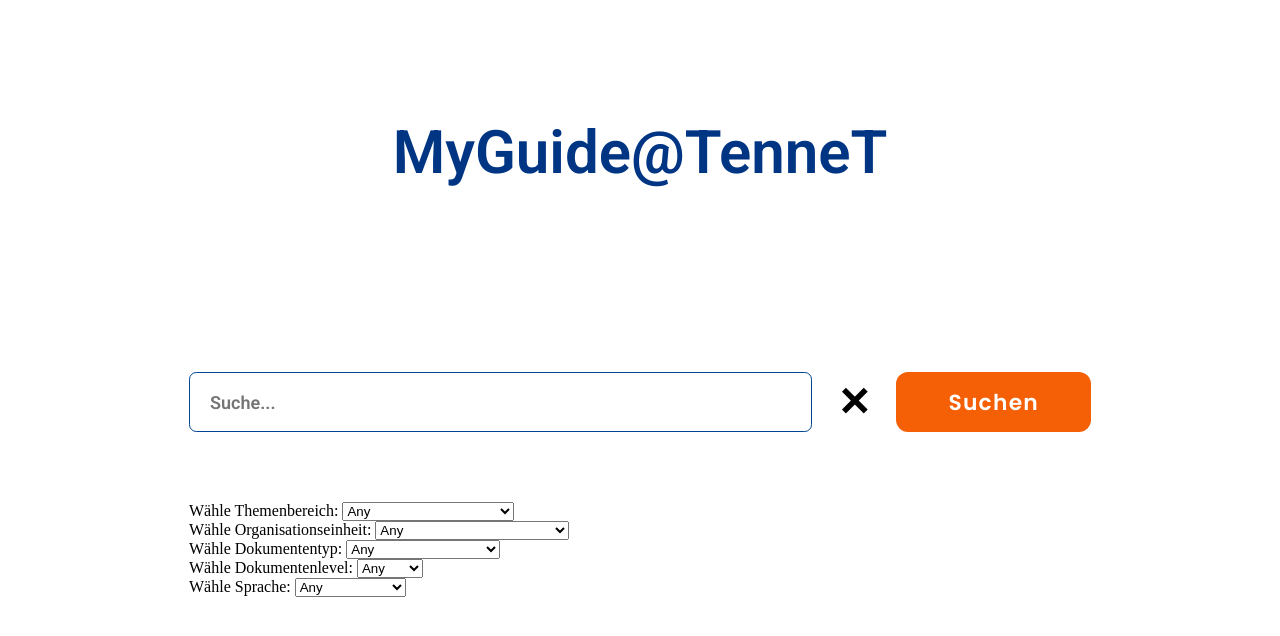
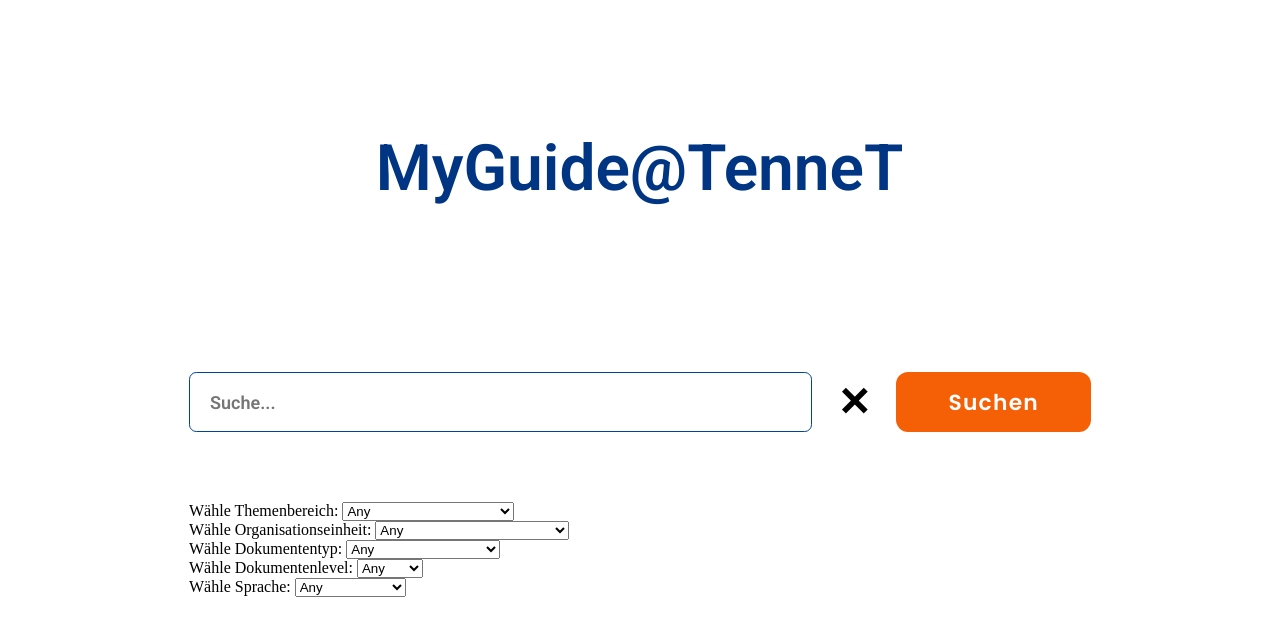
Before and after one commit to mariusk0/MyGuide_TenneT, a website built with Parcel: page Front_End/index.html in a window 1280 px wide. Shown: the part 148-784 px from the top of the page. Built offline with nearby package versions, Linux system fonts and the light colour scheme.

Commit message:
fixed headline

```diff
--- a/Front_End/index.css
+++ b/Front_End/index.css
@@ -1,18 +1,16 @@
 .myguidetennet1 {
   margin: 0;
-  position: relative;
-  font-size: 200;
-  font-weight: bold;
-  font-family: var(--font-roboto);
-}
-.myguidetennet {
   position: absolute;
-  top: 350px;
-  left: calc(50% - 291px);
-  display: flex;
-  flex-direction: row;
-  align-items: flex-start;
-  justify-content: flex-start;
+  top: 279px;
+  left: calc(50% - 608px);
+  font-size: var(--font-size-45xl);
+  font-weight: 700;
+  font-family: 'Roboto', sans-serif;
+  color: var(--color-darkslateblue-100);
+  text-align: center;
+  display: inline-block;
+  width: 1215px;
+  height: 77px;
 }
 .tennet-logo-icon2 {
   position: absolute;
@@ -125,18 +123,7 @@
   color: var(--color-darkslateblue-100);
   font-family: var(--font-inter);
 }
-.myguidetennet2 {
-  margin: 0;
-  position: absolute;
-  top: 300px;
-  left: 50%;
-  font-size: 60px;
-  font-weight: bold;
-  font-family: Roboto;
-  display: inline-block;
-  transform: translate(-50%, -50%);
-  color: #003584;
-}
+
 @media screen and (max-width: 960px) {
   .user-input {
     flex: unset;
--- a/Front_End/index.html
+++ b/Front_End/index.html
@@ -20,7 +20,7 @@
     <script src="https://code.jquery.com/jquery-3.6.0.min.js"></script>
   </head>
   <body>
-    <h1 class="myguidetennet2">MyGuide@TenneT</h1>
+    <h1 class="myguidetennet1">MyGuide@TenneT</h1>
     <img class="tennet-logo-icon2" alt="" src="./public/2560pxtennet-tso-logo-1@2x.png" />
 
     <div class="search-bar">
--- a/Front_End/results.css
+++ b/Front_End/results.css
@@ -152,7 +152,7 @@
   left: calc(50% - 608px);
   font-size: var(--font-size-45xl);
   font-weight: 700;
-  font-family: inherit;
+  font-family: 'Roboto', sans-serif;
   color: var(--color-darkslateblue-100);
   text-align: center;
   display: inline-block;
```
